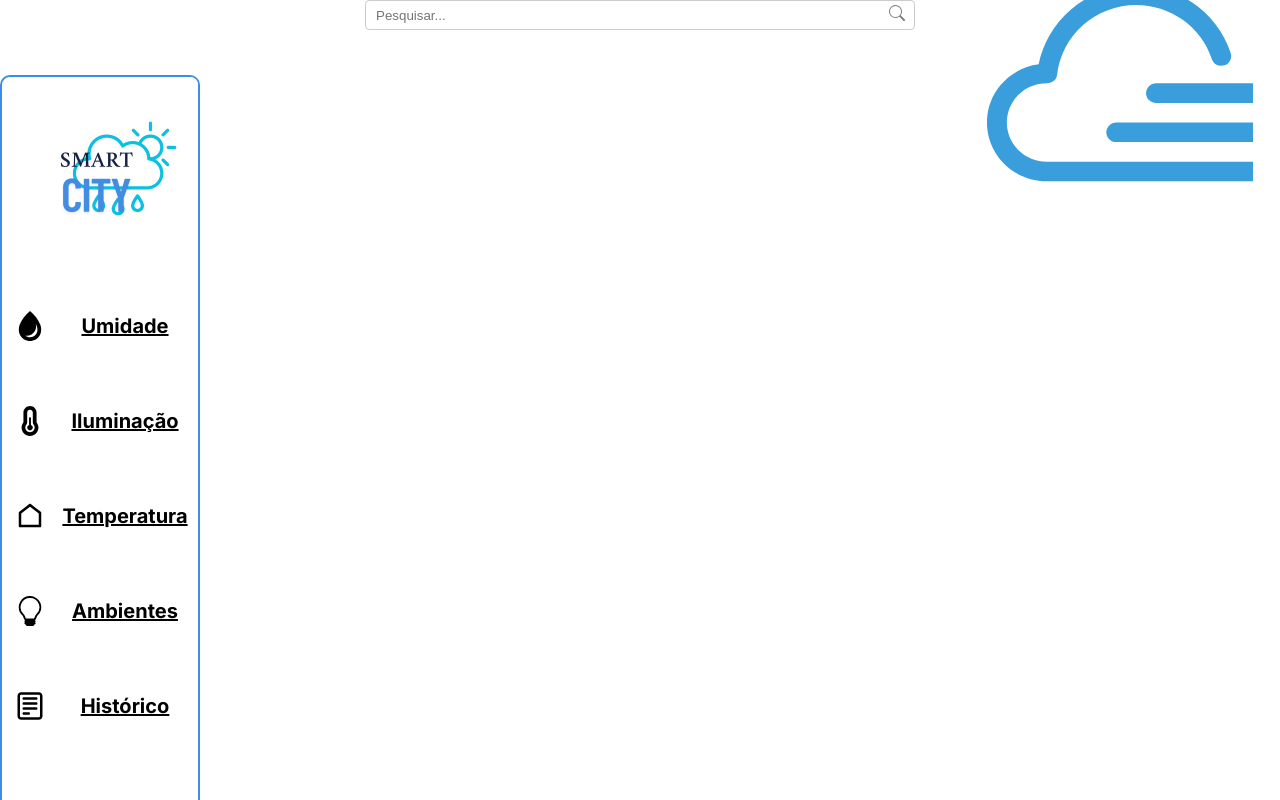
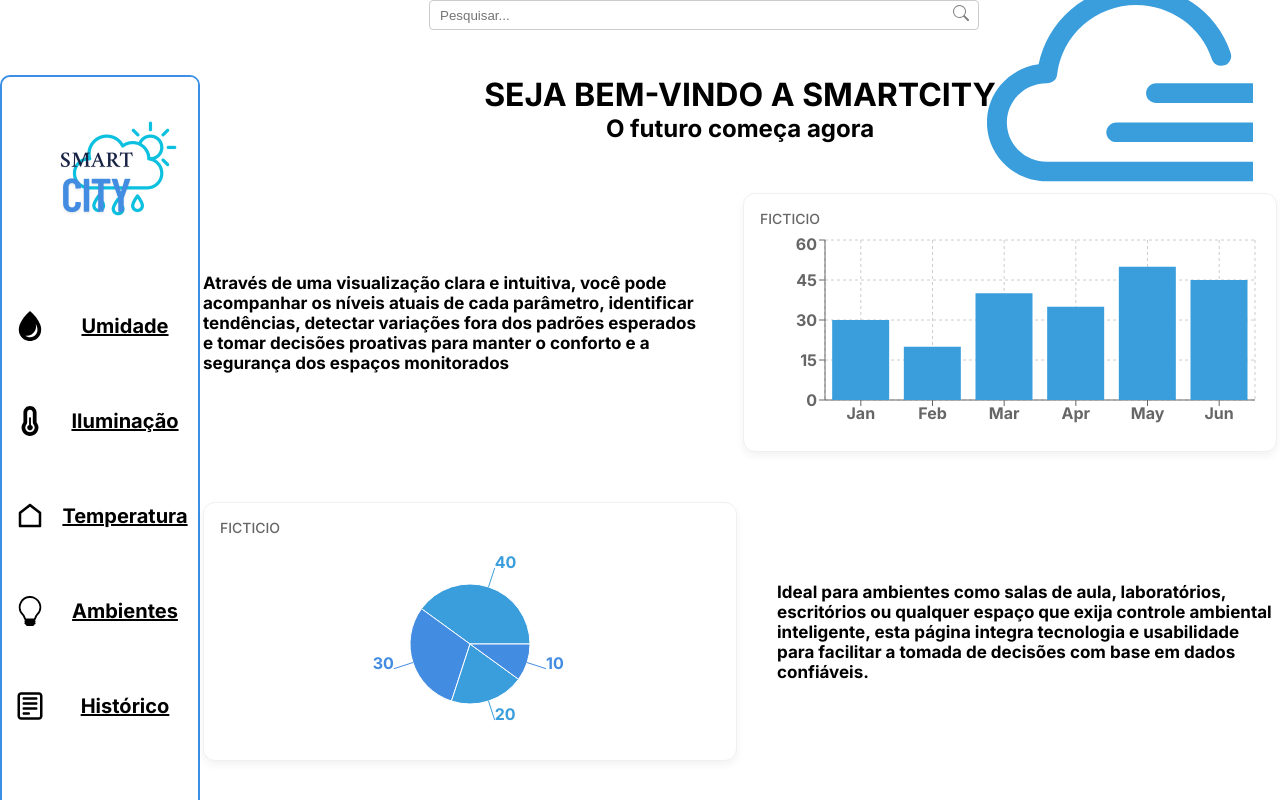
Before and after one commit to yasmim-martins-IT/Front-Integrador-2semestre, a React (Vite) app: page / in a window 1280 px wide. Shown: the top 800 px of the page. Built offline with nearby package versions, Linux system fonts and the light colour scheme.

Commit message:
version 7.0

```diff
--- a/package.json
+++ b/package.json
@@ -15,7 +15,8 @@
     "react-dom": "^19.1.0",
     "react-icons": "^5.5.0",
     "react-router": "^7.6.0",
-    "react-router-dom": "^7.6.0"
+    "react-router-dom": "^7.6.0",
+    "recharts": "^2.15.3"
   },
   "devDependencies": {
     "@eslint/js": "^9.25.0",
--- a/src/App.css
+++ b/src/App.css
@@ -13,7 +13,7 @@ body{
 :root {
     /*color palet*/
     font-family: 'Inter', sans-serif;
-    font-weight: 600;
+    font-weight: 800;
     --baby-blue : #3A9EDD ;
     --white : white ;
     --black : black ;
--- /dev/null
+++ b/src/components/Cards.jsx
@@ -0,0 +1,108 @@
+import {
+  LineChart,
+  Line,
+  BarChart,
+  Bar,
+  AreaChart,
+  Area,
+  PieChart,
+  Pie,
+  Cell,
+  XAxis,
+  YAxis,
+  CartesianGrid,
+  Tooltip,
+  ResponsiveContainer,
+} from 'recharts';
+import styles from './Cards.module.css';
+
+const blue = '#3A9EDD';
+const blue_strong = '#428CE2' ;
+const black = '#000';
+
+export function ChartCard({ title, type = 'line' }) {
+  const sampleData = [
+    { name: 'Jan', value: 30 },
+    { name: 'Feb', value: 20 },
+    { name: 'Mar', value: 40 },
+    { name: 'Apr', value: 35 },
+    { name: 'May', value: 50 },
+    { name: 'Jun', value: 45 },
+  ];
+
+  const pieData = [
+    { name: 'A', value: 40 },
+    { name: 'B', value: 30 },
+    { name: 'C', value: 20 },
+    { name: 'D', value: 10 },
+  ];
+
+  const renderChart = () => {
+    switch (type) {
+      case 'line':
+        return (
+          <LineChart data={sampleData}>
+            <CartesianGrid strokeDasharray="3 3" />
+            <XAxis dataKey="name" />
+            <YAxis />
+            <Tooltip />
+            <Line type="monotone" dataKey="value" stroke={blue_strong} />
+          </LineChart>
+        );
+      case 'bar':
+        return (
+          <BarChart data={sampleData}>
+            <CartesianGrid strokeDasharray="3 3" />
+            <XAxis dataKey="name" />
+            <YAxis />
+            <Tooltip />
+            <Bar dataKey="value" fill={blue} />
+          </BarChart>
+        );
+      case 'area':
+        return (
+          <AreaChart data={sampleData}>
+            <CartesianGrid strokeDasharray="3 3" />
+            <XAxis dataKey="name" />
+            <YAxis />
+            <Tooltip />
+            <Area type="monotone" dataKey="value" stroke={black} fill={blue} />
+          </AreaChart>
+        );
+      case 'pie':
+        return (
+          <PieChart>
+            <Tooltip />
+            <Pie
+              data={pieData}
+              dataKey="value"
+              nameKey="name"
+              cx="50%"
+              cy="50%"
+              outerRadius={60}
+              fill={blue}
+              label
+            >
+              {pieData.map((entry, index) => (
+                <Cell
+                  key={`cell-${index}`}
+                  fill={index % 2 === 0 ? blue : blue_strong}
+                />
+              ))}
+            </Pie>
+          </PieChart>
+        );
+      default:
+        return <p>Tipo de gráfico inválido</p>;
+    }
+  };
+
+  return (
+    <div className={styles.chart_card}>
+      <h3 className={styles.chart_title}>{title}</h3>
+      <ResponsiveContainer width="100%" height={200}>
+        {renderChart()}
+      </ResponsiveContainer>
+    </div>
+  );
+}
--- /dev/null
+++ b/src/components/Cards.module.css
@@ -0,0 +1,16 @@
+
+.chart_card {
+  background-color: #ffffff;
+  border: 1px solid #f0f0f0;
+  border-radius: 12px;
+  padding: 16px;
+  box-shadow: 0 4px 8px rgba(0,0,0,0.05);
+}
+.chart_title {
+  font-size: 14px;
+  font-weight: 500;
+  width: 500px;
+  color: #666;
+  margin-bottom: 8px;
+  text-transform: uppercase;
+}
--- a/src/components/Header.module.css
+++ b/src/components/Header.module.css
@@ -1,6 +1,6 @@
 .header {
   display: flex;
-
+  justify-items: center;
   justify-content: space-between; /* espaço entre input e imagem */
   height: 100vh;                /* altura total da tela */
   padding: 0 20px;
@@ -10,14 +10,17 @@
 
 .container {
   position: absolute;
-  left: 50%;                   /* começa no meio da tela */
+  left: 55%;                   /* começa no meio da tela */
   transform: translateX(-50%); /* centraliza horizontalmente o input */
   width: 550px;
   display: flex;
   align-items: center;
+  justify-content: center;
 }
 
 .input {
+  justify-content: center;
+  justify-items: center;
   width: 100%;
   height: 30px;
   padding: 5px 30px 5px 10px; /* espaço pro ícone */
--- a/src/pages/Home.jsx
+++ b/src/pages/Home.jsx
@@ -0,0 +1,26 @@
+import styles from './Home.module.css'
+import {ChartCard} from '../components/Cards'
+
+export function Home () {
+    return(
+        <div>
+            <main>
+                <h1 className={styles.titulo}>SEJA BEM-VINDO A SMARTCITY</h1>
+                <h2>O futuro começa agora</h2>
+                <section className={styles.conteudo} >
+                    <p className={styles.texto}>Através de uma visualização clara e intuitiva, você pode acompanhar os níveis atuais de cada parâmetro, identificar tendências, detectar variações fora dos padrões esperados e tomar decisões proativas para manter o conforto e a segurança dos espaços monitorados</p>
+                    <ChartCard title="ficticio" type="bar" />
+                </section>
+
+                <section className = {styles.conteudo}>
+                     <ChartCard title="ficticio" type="pie" />
+                    <p className={styles.texto}>Ideal para ambientes como salas de aula, laboratórios, escritórios ou qualquer espaço que exija controle ambiental inteligente, esta página integra tecnologia e usabilidade para facilitar a tomada de decisões com base em dados confiáveis.</p>
+                </section>
+                  <section className={styles.conteudo} >
+                    <p className={styles.texto}>Falou gerenciamento de ambientes de forma eficiente falou da Smartcity!</p>
+                    <ChartCard title="ficticio" type="line" />
+                </section>
+            </main>
+        </div>
+    )
+}
--- /dev/null
+++ b/src/pages/Home.module.css
@@ -0,0 +1,17 @@
+.texto {
+    width: 500px;
+    justify-items: center;
+    align-content: center;
+    font-size: 17px;
+}
+main{
+    align-items: center;
+    justify-content: center;
+    justify-items: center;
+}
+.conteudo {
+    display: flex;
+    justify-content: space-between;
+    padding-top: 50px;
+    gap : 40px;
+}
--- a/src/routes/Routes.jsx
+++ b/src/routes/Routes.jsx
@@ -1,14 +1,15 @@
 import { BrowserRouter, Routes, Route } from "react-router-dom"; // use react-router-dom, não "react-router"
 import { Initial } from "../pages/Initial";
+import { Home } from "../pages/Home";
 
 
 export function Routas() {
     return (
         <BrowserRouter>
             <Routes>
-                <Route path='/' element={<Initial />} />
-
-
+                 <Route path="/" element={<Initial />}>
+          <Route index element={<Home />} />
+        </Route>
             </Routes>
         </BrowserRouter>
     );
```
Also changed, not shown: 1 other file (tests, documents, lock files or other folders).
